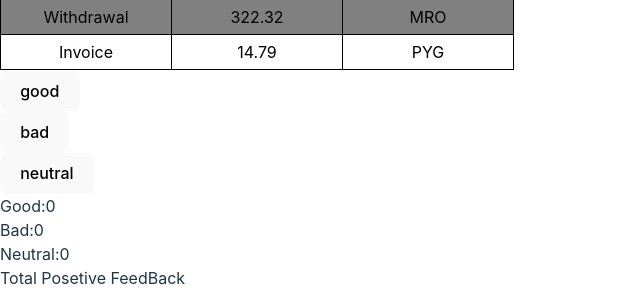
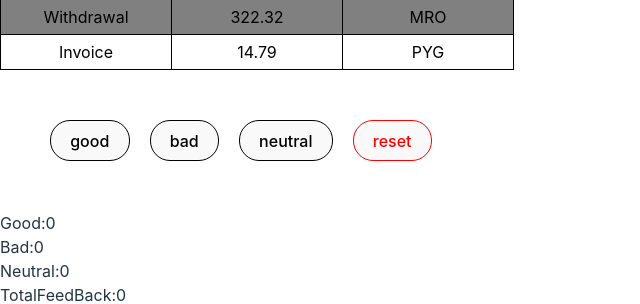
Before and after one commit to MaxRomanov5/lessonsKids, a React (Vite) app: page / in a window 1280 px wide. Shown: the part 953-1257 px from the top of the page, without its empty margins (0-640 px from the left). Built offline with nearby package versions, Linux system fonts and the light colour scheme.

Commit message:
add Feedback styles

```diff
--- /dev/null
+++ b/src/components/FeedbackForm/Feedback.module.css
@@ -0,0 +1,16 @@
+.buttonList{
+    display: flex;
+    gap: 20px;
+    padding: 50px;
+}
+
+.button{
+     border: 1px solid black;
+     border-radius: 20px;
+}
+
+.buttonReset{
+    border-radius: 20px;
+    border: 1px solid red;
+    color:red
+}
--- a/src/components/FeedbackForm/FeedbackForm.jsx
+++ b/src/components/FeedbackForm/FeedbackForm.jsx
@@ -1,22 +1,32 @@
 import React from 'react';
 import { useState } from 'react';
+import s from './Feedback.module.css'
 const FeedbackForm = () => {
     const [good, setGood] = useState(0);
     const [bad, setBad] = useState(0);
     const [neutral, setNeutral] = useState(0);
+    const TotalFeedBack = good+bad+neutral
+    const TotalPositiveFeedback = good/TotalFeedBack
     return (
         <div>
-            <ul>
+            <ul className={s.buttonList}>
                 <li>
-                    <button onClick={()=>{setGood(good +1)}}>good</button>
+                    <button className={s.button} conClick={()=>{setGood(good +1)}}>good</button>
                 </li>
                 <li>
-                    <button onClick={()=>{setBad(bad +1)}}>bad</button>
+                    <button className={s.button} onClick={()=>{setBad(bad +1)}}>bad</button>
                 </li>
                 <li>
-                    <button onClick={()=>{setNeutral(neutral +1)}}>neutral</button>
+                    <button className={s.button} onClick={()=>{setNeutral(neutral +1)}}>neutral</button>
+                </li>
+                <li>
+                    <button className={s.buttonReset} onClick={()=>{setGood(0)
+                        setBad(0)
+                        setNeutral(0)
+                    }}>reset</button>
                 </li>
             </ul>
+            <ul></ul>
             <ul>
                 <li>
                 <p>Good:{good}</p>
@@ -28,8 +38,11 @@ const FeedbackForm = () => {
                 <p>Neutral:{neutral}</p>
                 </li>
                 <li>
-                <p>Total Posetive FeedBack</p>
+                <p>TotalFeedBack:{TotalFeedBack}</p>
                 </li>
+                {good>0 && <li>
+                <p>Total Posetive FeedBack:{TotalPositiveFeedback}</p>
+                </li>}
             </ul>
         </div>
     );
```
